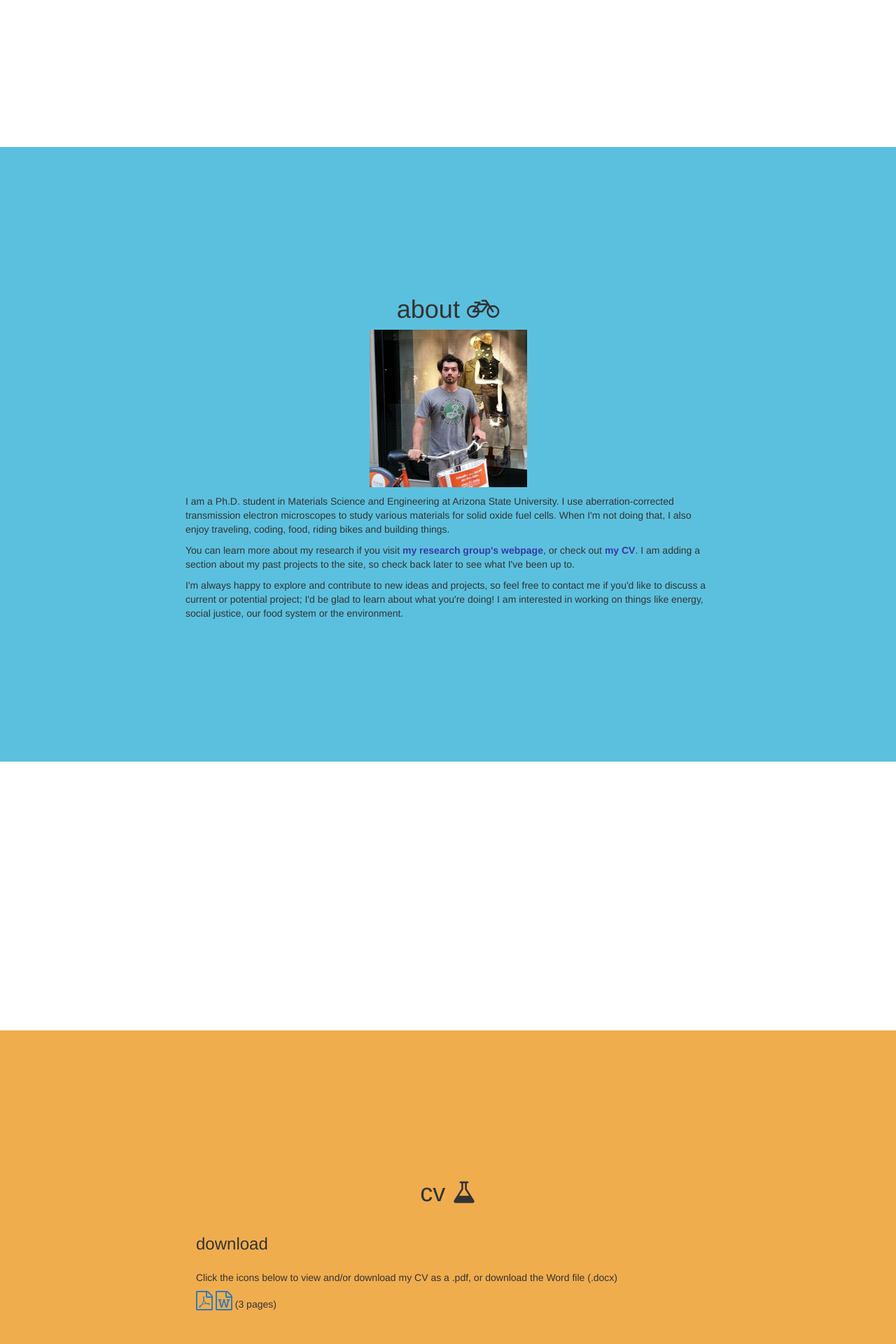
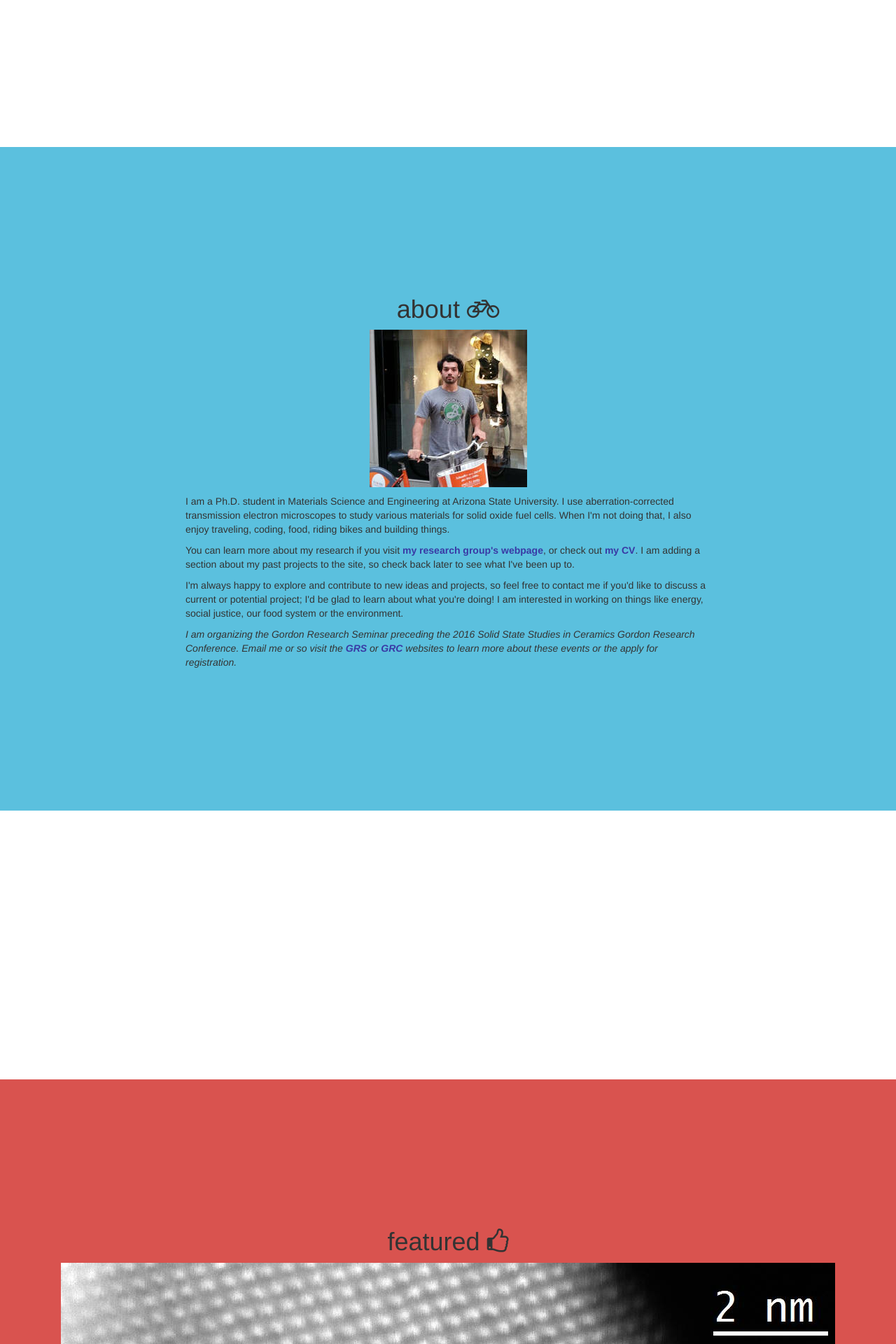
Before and after one commit to willjbowman/wills-website, a PHP site: page / in a window 1280 px wide. Shown: the part 960-2880 px from the top of the page at 70% size. Run offline with PHP 8.4, Linux system fonts and the light colour scheme.

Commit message:
added featured content section and links to GRC and GRS

```diff
--- a/public/css/will.css
+++ b/public/css/will.css
@@ -70,42 +70,52 @@ div.modal-input{
 	width: 300px;
 }
 
-.request_status{
-
-}
-
-#hello {
-	background: #5cb85c;
-	padding: 15% 0px;
-	overflow: hidden;
-	position: relative;
-}
-
 .spacer {
 	padding: 15% 0px;
 	overflow: hidden;
 	position: relative;
 }
 
-#about {
-	background: #5bc0de;
+.content_section {
 	padding: 15% 0px;
 	overflow: hidden;
 	position: relative;
 }
 
+#hello {
+	background: #5cb85c;
+}
+
+.hello {
+	color: #5cb85c;
+}
+
+#about {
+	background: #5bc0de;
+}
+
+.about {
+	color: #5bc0de;
+}
+
+#featured {
+	background: #D9534F;
+}
+
+.featured {
+	color: #D9534F;
+}
+
 #projects {
 	background: #d9534f;
-	padding: 15% 0px;
-	overflow: hidden;
-	position: relative;
 }
 
 #cv {
 	background: #f0ad4e;
-	padding: 15% 0px;
-	overflow: hidden;
-	position: relative;
+}
+
+.cv {
+	color: #f0ad4e;
 }
 
 .about-image {
--- a/public/index.html
+++ b/public/index.html
@@ -47,6 +47,9 @@
           <a href="#about" class="nav_btn">about</a>
         </li>
         <li>
+          <a href="#featured" class="nav_btn">featured</a>
+        </li>
+        <li>
           <a href="#cv" class="nav_btn">cv</a>
         </li>
         <li>
@@ -64,7 +67,7 @@
   </div>
 </nav><!-- navigation -->
 
-<header id="hello">
+<header id="hello" class="content_section">
   <center>
     <img src="img/hello.png" class="my_name_is_will">
   </center>
@@ -72,7 +75,7 @@
 
 <section class="spacer"></section>
 
-<section id="about">
+<section id="about" class="content_section">
   <div class="container">
     <div class="row">
       <center>
@@ -91,6 +94,8 @@
         <p>You can learn more about my research if you visit <a href="http://crozier.faculty.asu.edu/people/current-graduate-students/will-bowman/" class="link about_link">my research group's webpage</a>, or check out <a href="#cv" class="link about_link">my CV</a>. I am adding a section about my past projects to the site, so check back later to see what I've been up to.</p>
 
         <p>I'm always happy to explore and contribute to new ideas and projects, so feel free to contact me if you'd like to discuss a current or potential project; I'd be glad to learn about what you're doing! I am interested in working on things like energy, social justice, our food system or the environment.</p>
+
+        <p><em>I am organizing the Gordon Research Seminar preceding the 2016 Solid State Studies in Ceramics Gordon Research Conference. Email me or so visit the <a href="http://www.grc.org/programs.aspx?id=17147" class="link about_link">GRS</a> or <a href="http://www.grc.org/programs.aspx?id=11083" class="link about_link">GRC</a> websites to learn more about these events or the apply for registration.</em></p>
       </div>
     </div>
   </div>
@@ -98,7 +103,31 @@
 
 <section class="spacer"></section>
 
-<section id="cv">
+<section id="featured" class="content_section">
+  <div class="container">
+    <div class="row">
+      <center>
+        <h1>featured <i class="fa fa-thumbs-o-up"></i></h1>
+      </center>
+    </div>
+    <div class="row">
+      <center>
+        <img src="img/ceria_stem_150131.jpg" class="img-responsive" alt="Ceria ADF STEM">
+      </center>
+    </div>
+    <div class="row">
+      <div class="col-md-offset-2 col-md-8">
+        <center>
+          <p>Columns of atoms in annular dark field image of surface of CeO<sub>2</sub> crystal taken with JEOL ARM200F aberration-corrected scanning transmission electron microscope at Arizona State University.</p>
+        </center>
+      </div>
+    </div>
+  </div>
+</section>
+
+<section class="spacer"></section>
+
+<section id="cv" class="content_section">
   <center>
     <h1>cv <i class="fa fa-flask"></i></h1>
   </center>
--- a/public/js/will.js
+++ b/public/js/will.js
@@ -19,16 +19,16 @@ function to_icon( dom_elem ) {
 	// console.log(width)
 
 	if ( $( dom_elem ).attr( "href" ) == "#hello" ) {
-		$( dom_elem ).html( '<i class="fa fa-coffee fa-lg"></i>' );
+		$( dom_elem ).html( '<i class="fa fa-coffee fa-lg hello"></i>' );
 	}
 	else if ( $( dom_elem ).attr( "href" ) == "#about" ) {
-		$( dom_elem ).html( '<i class="fa fa-bicycle fa-lg"></i>' );
+		$( dom_elem ).html( '<i class="fa fa-bicycle fa-lg about"></i>' );
+	}
+	else if ( $( dom_elem ).attr( "href" ) == "#featured" ) {
+		$( dom_elem ).html( '<i class="fa fa-thumbs-o-up fa-lg featured"></i>' );
 	}
 	else if ( $( dom_elem ).attr( "href" ) == "#cv" ) {
-		$( dom_elem ).html( '<i class="fa fa-flask fa-lg"></i>' );
-	}
-	else if ( $( dom_elem ).attr( "href" ) == "#projects" ) {
-		$( dom_elem ).html( '<i class="fa fa-rocket fa-lg"></i>' );
+		$( dom_elem ).html( '<i class="fa fa-flask fa-lg cv"></i>' );
 	}
 	else if ( $( dom_elem ).attr( "filetype" ) == "pdf" ) {
 		$( dom_elem ).html( '<i class="fa fa-file-pdf-o fa-4x"></i>' );
@@ -46,11 +46,11 @@ function to_text( dom_elem ) {
 	else if ( $( dom_elem ).attr( "href" ) == "#about" ) {
 		$( dom_elem ).html( 'about' );
 	}
+	else if ( $( dom_elem ).attr( "href" ) == "#featured" ) {
+		$( dom_elem ).html( 'featured' );
+	}
 	else if ( $( dom_elem ).attr( "href" ) == "#cv" ) {
 		$( dom_elem ).html( 'cv' );
-	}
-	else if ( $( dom_elem ).attr( "href" ) == "#projects" ) {
-		$( dom_elem ).html( 'projects' );
 	}
 	else if ( $( dom_elem ).attr( "filetype" ) == "pdf" ) {
 		$( dom_elem ).html( '<div style="width:40px;height:40px"><b>.pdf</b></div>' );
```
Also changed, not shown: public/img/ceria_stem_150131.jpg (added).
